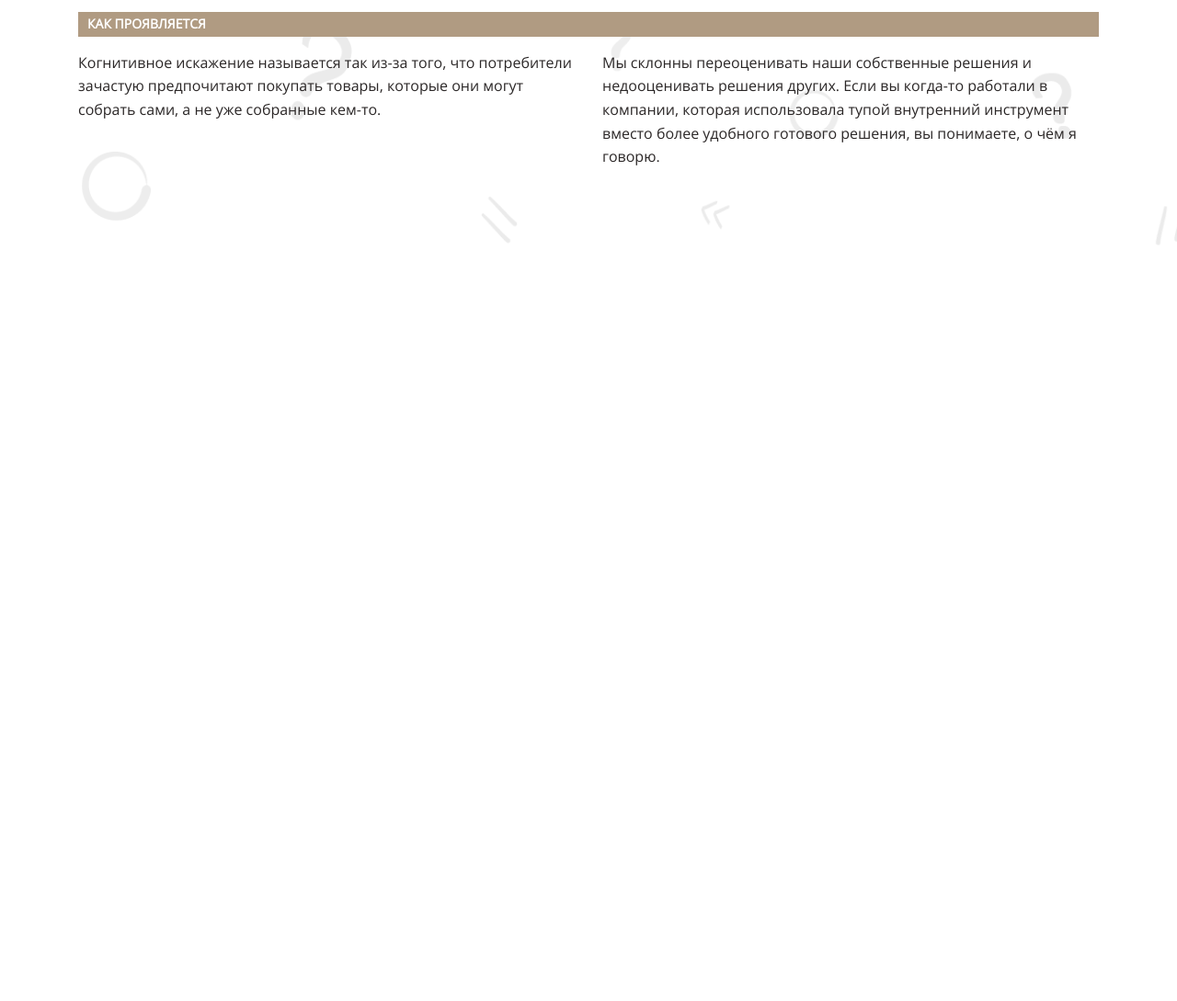
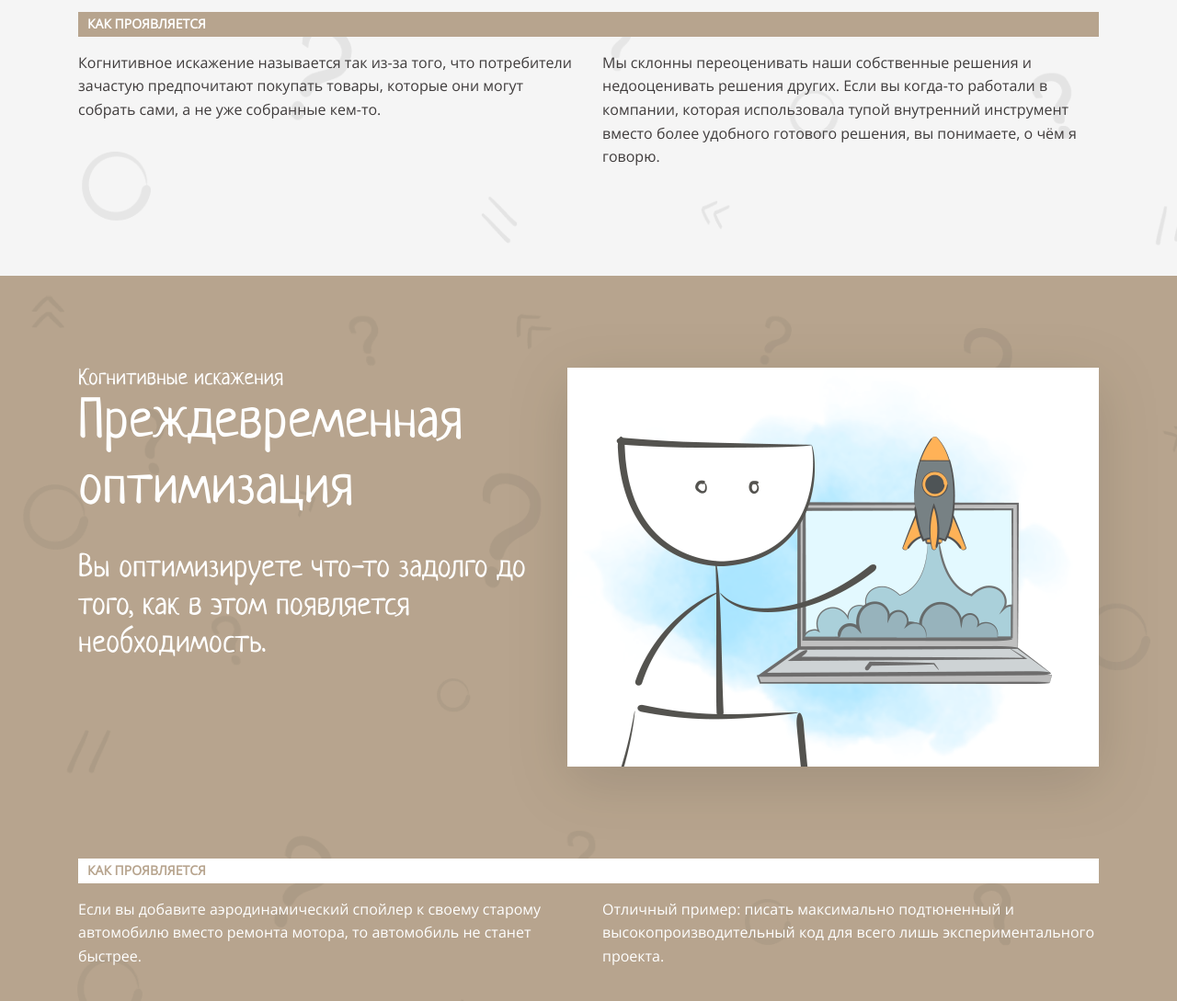
Before and after one commit to unhappymonday/layout-designer-project-58, a website: page src/index.html in a window 1280 px wide. Shown: the part 3340-4429 px from the top of the page at 92% size. Before the commit the page ends 3640 px from the top, so only its background shows below. Drawn offline with Linux system fonts and the light colour scheme.

Commit message:
Add and styled section: premature-optimization

```diff
--- a/src/index.html
+++ b/src/index.html
@@ -91,5 +91,22 @@
       </div>
     </div>
   </article>
+  <article id="premature-optimization" class="py-100 bg-primary relative">
+    <div class="container">
+      <div class="flex">
+        <div class="title-block">
+          <p class="article-subtitle">Когнитивные искажения</p>
+          <h2 class="article-title">Преждевременная оптимизация</h2>
+          <p class="article-preview">Вы оптимизируете что-то задолго до того, как в этом появляется необходимость.</p>
+        </div>
+        <img class="shadow" src="./assets/img/2.png" alt="Человечек показывает на монитор из которого вылетает ракета">
+      </div>
+      <h4 class="description-title">КАК ПРОЯВЛЯЕТСЯ</h4>
+      <div class="grid text-color-white">
+        <p class="text">Если вы добавите аэродинамический спойлер к своему старому автомобилю вместо ремонта мотора, то автомобиль не станет быстрее.</p>
+        <p class="">Отличный пример: писать максимально подтюненный и высокопроизводительный код для всего лишь экспериментального проекта.</p>
+      </div>
+    </div>
+  </article>
 </body>
 </html>
--- a/src/styles/index.css
+++ b/src/styles/index.css
@@ -100,7 +100,7 @@ h3 {
 }
 
 h4 {
-  padding: 5px 10px 5px;
+  padding: 5px 10px;
   font-size: 14px;
   text-transform: uppercase;
   line-height: 16.8px;
@@ -153,17 +153,6 @@ h3 span {
   z-index: -1;
 }
 
-.bg-img-dark::before {
-  content: "";
-  background: url('../assets/img/background-pattern.png'), hsl(32deg 23% 60%);
-  position: absolute;
-  inset: 0;
-  background-repeat: no-repeat;
-  background-size: cover;
-  z-index: -1;
-  overflow-x: hidden;
-}
-
 .shadow {
   filter: drop-shadow(0 16px 32px rgba(0 0 0 / 15%));
 }
@@ -172,13 +161,23 @@ h3 span {
   color: var(--white);
 }
 
-/* header */
-
 header,
-body > article:nth-child(1) {
+body > article:nth-child(odd) {
   background: var(--white-96);
   opacity: 0.9;
 }
+
+body > article:nth-child(even) {
+  background: var(--brown);
+  opacity: 0.9;
+}
+
+body > article:nth-child(even) .title-block > * {
+  color: var(--white);
+}
+
+/* header */
+
 
 .main-img {
   position: absolute;
@@ -279,3 +278,8 @@ iframe {
   color: var(--white);
   background: var(--brown);
 }
+
+body > article:nth-child(even) .description-title {
+  color: var(--brown);
+  background: var(--white);
+}
```
